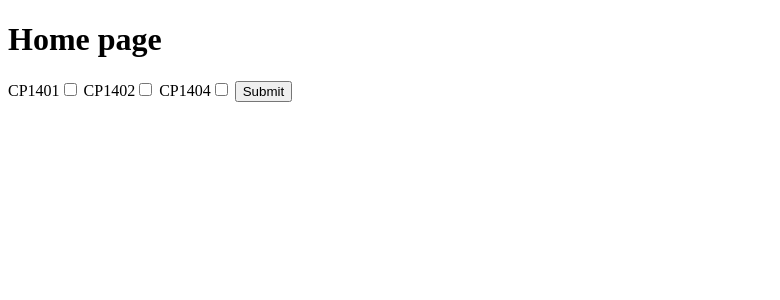
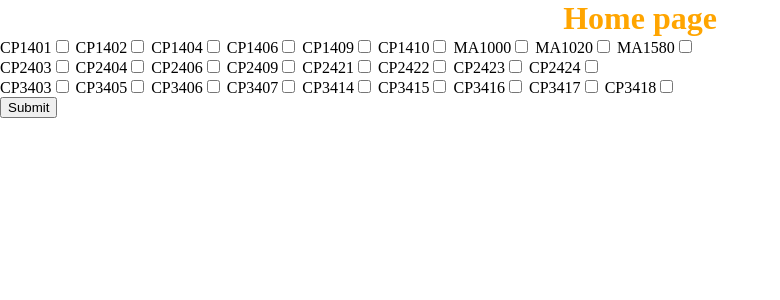
Before and after one commit to soputan12/study_planner, a Flask app: page / in a window 1280 px wide. Shown: the top 300 px of the page, without its empty margins (0-780 px from the left). Run offline with Flask 2, Linux system fonts and the light colour scheme.

Commit message:
Update subject list and styles.css

```diff
--- a/app/templates/index.html
+++ b/app/templates/index.html
@@ -6,16 +6,45 @@
         <title></title>
         <meta name="description" content="">
         <meta name="viewport" content="width=device-width, initial-scale=1">
-        <link rel="stylesheet" href="">
+        <link rel="stylesheet" href="styles.css">
         <title>{{ title }} Study Planner</title>
         <title>Study Planner Home</title>
     </head>
     <body>
-        <h1>Home page</h1>
+        <h1 class="title">Home page</h1>
         <form method="POST" action="/">
-            CP1401<input type="checkbox" value="CP1401" name="mycheckbox">
-            CP1402<input type="checkbox" value="CP1402" name="mycheckbox">
-            CP1404<input type="checkbox" value="CP1404" name="mycheckbox">
+            <div id="Level 1">
+                CP1401<input type="checkbox" value="CP1401" name="mycheckbox">
+                CP1402<input type="checkbox" value="CP1402" name="mycheckbox">
+                CP1404<input type="checkbox" value="CP1404" name="mycheckbox">
+                CP1406<input type="checkbox" value="CP1406" name="mycheckbox">
+                CP1409<input type="checkbox" value="CP1409" name="mycheckbox">
+                CP1410<input type="checkbox" value="CP1410" name="mycheckbox">
+                MA1000<input type="checkbox" value="MA1000" name="mycheckbox">
+                MA1020<input type="checkbox" value="MA1020" name="mycheckbox">
+                MA1580<input type="checkbox" value="MA1580" name="mycheckbox">
+            </div>
+            <div id="Level 2">
+                CP2403<input type="checkbox" value="CP2403" name="mycheckbox">
+                CP2404<input type="checkbox" value="CP2404" name="mycheckbox">
+                CP2406<input type="checkbox" value="CP2406" name="mycheckbox">
+                CP2409<input type="checkbox" value="CP2409" name="mycheckbox">
+                CP2421<input type="checkbox" value="CP2421" name="mycheckbox">
+                CP2422<input type="checkbox" value="CP2422" name="mycheckbox">
+                CP2423<input type="checkbox" value="CP2423" name="mycheckbox">
+                CP2424<input type="checkbox" value="CP2424" name="mycheckbox">
+            </div>
+            <div id="Level 3">
+                CP3403<input type="checkbox" value="CP3403" name="mycheckbox">
+                CP3405<input type="checkbox" value="CP3405" name="mycheckbox">
+                CP3406<input type="checkbox" value="CP3406" name="mycheckbox">
+                CP3407<input type="checkbox" value="CP3407" name="mycheckbox">
+                CP3414<input type="checkbox" value="CP3414" name="mycheckbox">
+                CP3415<input type="checkbox" value="CP3415" name="mycheckbox">
+                CP3416<input type="checkbox" value="CP3416" name="mycheckbox">
+                CP3417<input type="checkbox" value="CP3417" name="mycheckbox">
+                CP3418<input type="checkbox" value="CP3418" name="mycheckbox">
+            </div>
             <input type="submit">
         </form>
         <script src="" async defer></script>
--- /dev/null
+++ b/app/templates/styles.css
@@ -0,0 +1,29 @@
+body, header, nav, main, footer, h1, div,  img, ul {
+	margin: 0;
+	padding: 0;
+	border: 0;
+}
+
+header {
+    position: -webkit-sticky;
+    position:sticky;
+    top: 0;
+    height:190px;
+    background-size: 100%;
+    max-height: 100%;
+    max-width: 100%;
+}
+
+.title {
+    width: 100%;
+    height: 100%;
+    text-align: center;
+    color: orange;
+    object-fit: cover;
+}
+
+main {
+    clear: left;
+    font-size: 3em;
+    text-align: center;
+}
```
Also changed, not shown: Pseudocode.txt (added).
